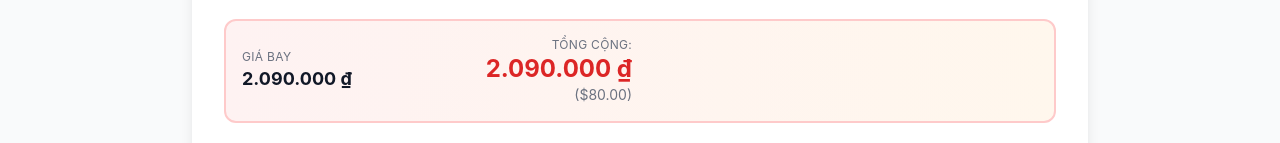
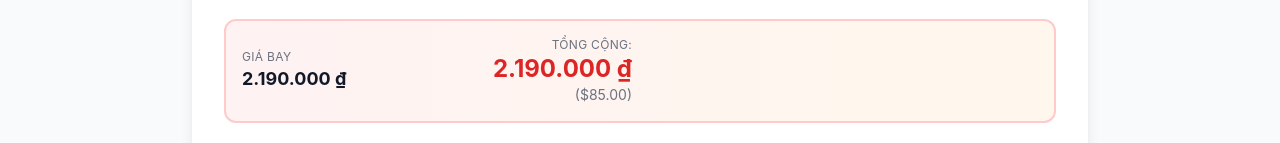
Before and after one commit to hungnguyen-160104/sapa_paragliding, a Nuxt app: page /booking in a window 1280 px wide. Shown: the part 325-468 px from the top of the page. Built offline with nearby package versions, Linux system fonts and the light colour scheme.

Commit message:
2.190.000

```diff
--- a/app/components/booking/Step1ServiceSelection.vue
+++ b/app/components/booking/Step1ServiceSelection.vue
@@ -309,8 +309,8 @@ const LANDING_MAP_URL =
 const showIncluded = ref(false)
 const showPromos = ref(false)
 
-const basePrice = 2090000
-const basePriceUSD = 80
+const basePrice = 2190000
+const basePriceUSD = 85
 
 const numberOfPassengers = ref(bookingStore.bookingData?.numberOfPassengers ?? 1)
 
```
